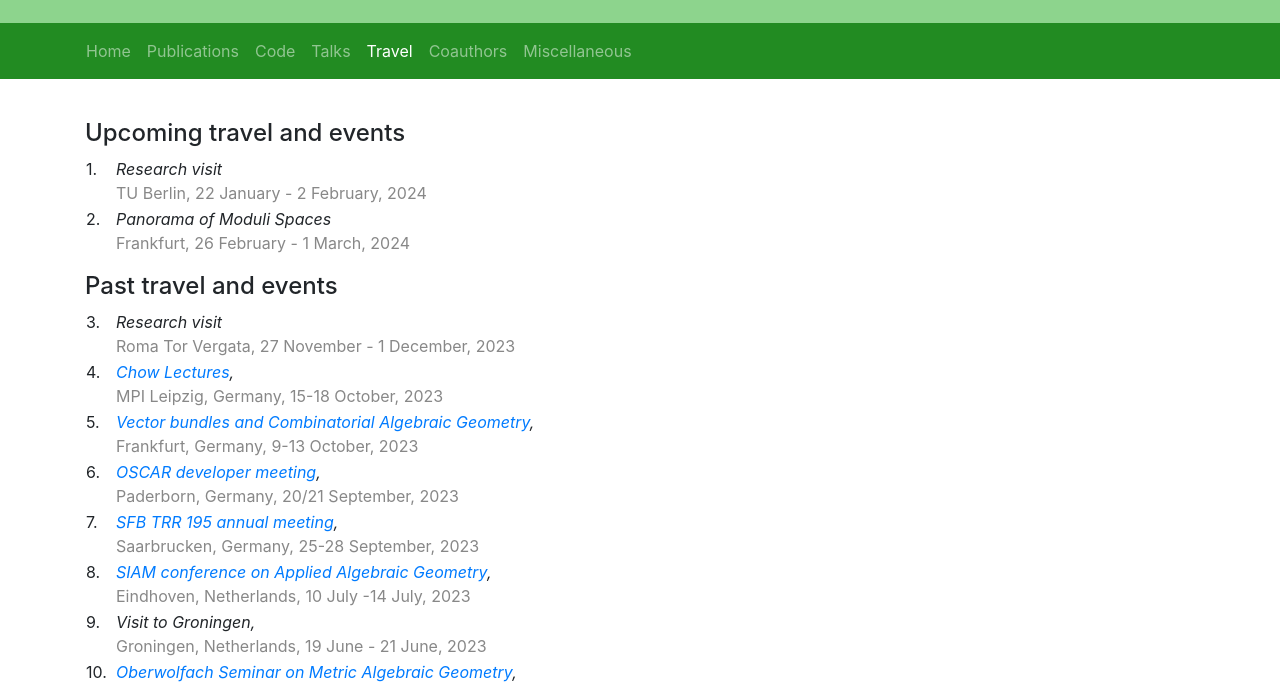
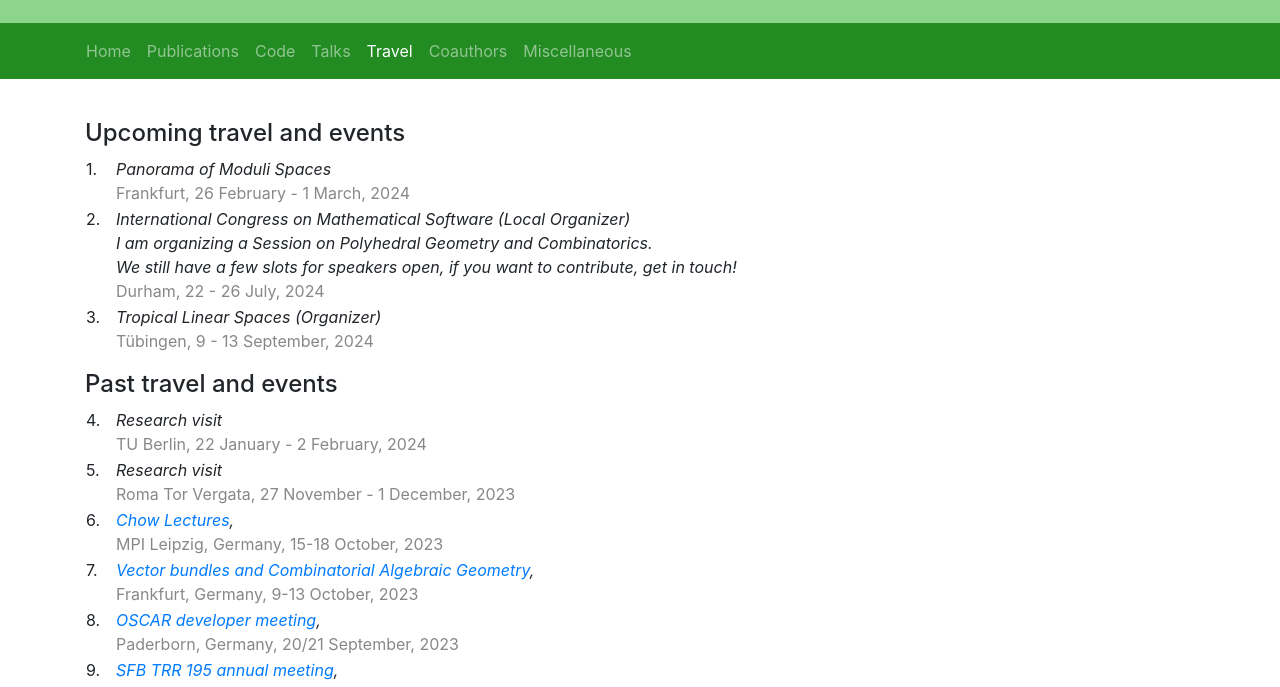
Before and after one commit to VictoriaSchleis/victoriaschleis.github.io, a plain HTML site: page activities.html in a window 1280 px wide. Shown: the part 101-788 px from the top of the page. Drawn offline with Linux system fonts and the light colour scheme.

Commit message:
conferences I am organizing

```diff
--- a/activities.html
+++ b/activities.html
@@ -63,8 +63,8 @@
               <td class="paper"/>
               <td>
                 <span class="paper-text">
-                  <span class="paper-title">Research visit</span><br/>
-                  <span class="journal-text"> TU Berlin, 22  January - 2 February, 2024</span><br/>
+                  <span class="paper-title">Panorama of Moduli Spaces</span><br/>
+                  <span class="journal-text"> Frankfurt, 26  February - 1 March, 2024</span><br/>
 
                 </span>
               </td>
@@ -75,12 +75,25 @@
               <td class="paper"/>
               <td>
                 <span class="paper-text">
-                  <span class="paper-title">Panorama of Moduli Spaces</span><br/>
-                  <span class="journal-text"> Frankfurt, 26  February - 1 March, 2024</span><br/>
+                  <span class="paper-title">International Congress on Mathematical Software (Local Organizer)<br/> I am organizing a Session on Polyhedral Geometry and Combinatorics. <br/> We still have a few slots for speakers open, if you want to contribute, get in touch!</span><br/>
+                  <span class="journal-text"> Durham, 22 - 26 July, 2024</span><br/>
 
                 </span>
               </td>
             </tr>
+
+            <tr>
+              <td class="paper"/>
+              <td>
+                <span class="paper-text">
+                  <span class="paper-title">Tropical Linear Spaces (Organizer)</span><br/>
+                  <span class="journal-text"> Tübingen, 9 - 13 September, 2024</span><br/>
+
+                </span>
+              </td>
+            </tr>
+
+
 
           </table>
         </p>
@@ -88,6 +101,18 @@
         <p>
           <h4>Past travel and events</h4>
           <table class="paper-list">
+
+            <tr>
+              <td class="paper"/>
+              <td>
+                <span class="paper-text">
+                  <span class="paper-title">Research visit</span><br/>
+                  <span class="journal-text"> TU Berlin, 22  January - 2 February, 2024</span><br/>
+
+                </span>
+              </td>
+            </tr>
+
 
 
             <tr>
```
